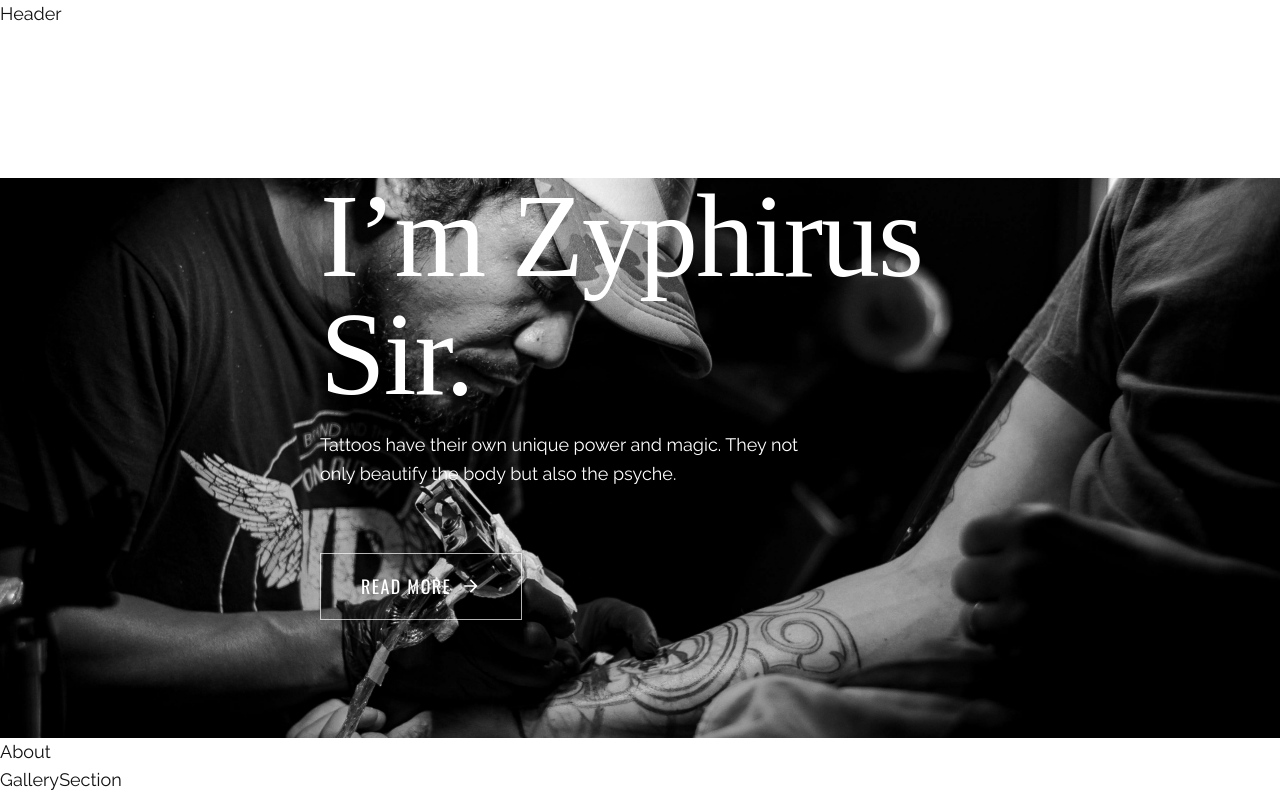
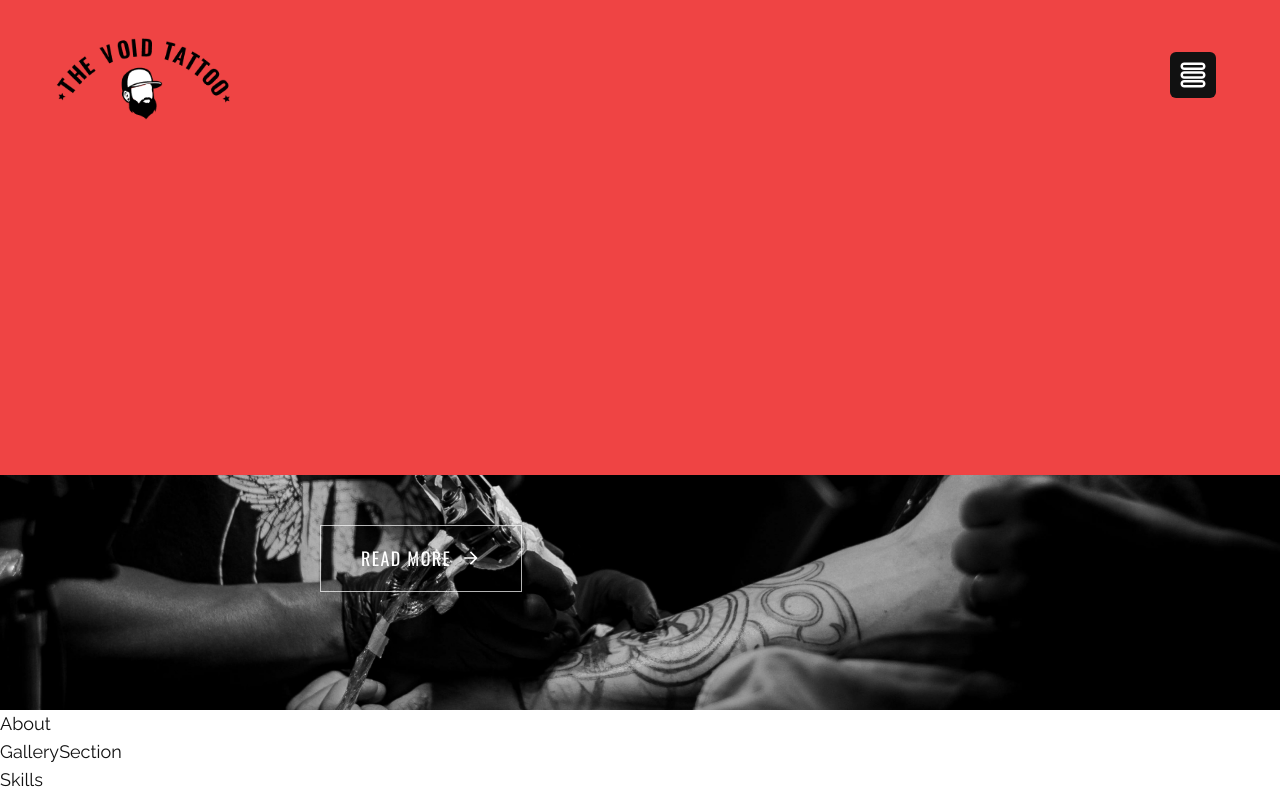
Before and after one commit to Barbatossifiruz/Tattoo-webProject, a React (Create React App) app: page / in a window 1280 px wide. Shown: the top 798 px of the page. Built offline with nearby package versions, Linux system fonts and the light colour scheme; the HTML template or start-up script is replaced by a standard one; a web font is replaced by a local one.

Commit message:
Update the header

```diff
--- a/src/components/Header.js
+++ b/src/components/Header.js
@@ -17,16 +17,41 @@
     //* Destructure header
     const { logo } = headerData;
     //* Header state
-    const [isActivate, setIsActivate] = useState(false);
+    const [isActive, setIsActive] = useState(false);
     //* nav mobile state
     const [navMobile, setNavMobile] = useState(false);
     //* Scroll event
     useEffect(() => {
         window.addEventListener("scroll", () => {
-            window.scrollY > 50 ? setIsActivate(true) : setIsActivate(false);
+            window.scrollY > 50 ? setIsActive(true) : setIsActive(false);
         });
     });
-    return <header>Header</header>;
+    return (
+        <header
+            className={`${
+                isActive ? "h-[100px] lg:h-[110px] shadow-lg" : "  h-[120px] lg:h-[150px]"
+            } fixed left-0 right-0 z-10 max-w-[1920px] w-full mx-auto transition-all duration-300`}
+        >
+            <div className="flex justify-between items-center h-full pl-[50px] pr-[60px]">
+                {/* Logo */}
+                <a href="/">
+                    <img className="w-[188px] h-[90px]" src={logo} alt="" />
+                </a>
+                {/*  Nav - initiially hidden - show on desktop */}
+                <div className="hidden xl:flex">
+                    <Nav />
+                </div>
+                {/* Nav menu btn- showing by defoult - hidden on desktop mode */}
+                <div className="xl:hidden absolute right-[5%] bg-dark text-white p-2 rounded-md cursor-pointer">
+                    <TiThMenuOutline className="text-3xl" />
+                </div>
+                {/* Nav mobile - showing by default - hidden on desktop*/}
+                <div className="fixed bg-red-500 w-full h-full left-0 -z-10 transition-all duration-300">
+                    <NavMobile />
+                </div>
+            </div>
+        </header>
+    );
 };
 
 export default Header;
```
